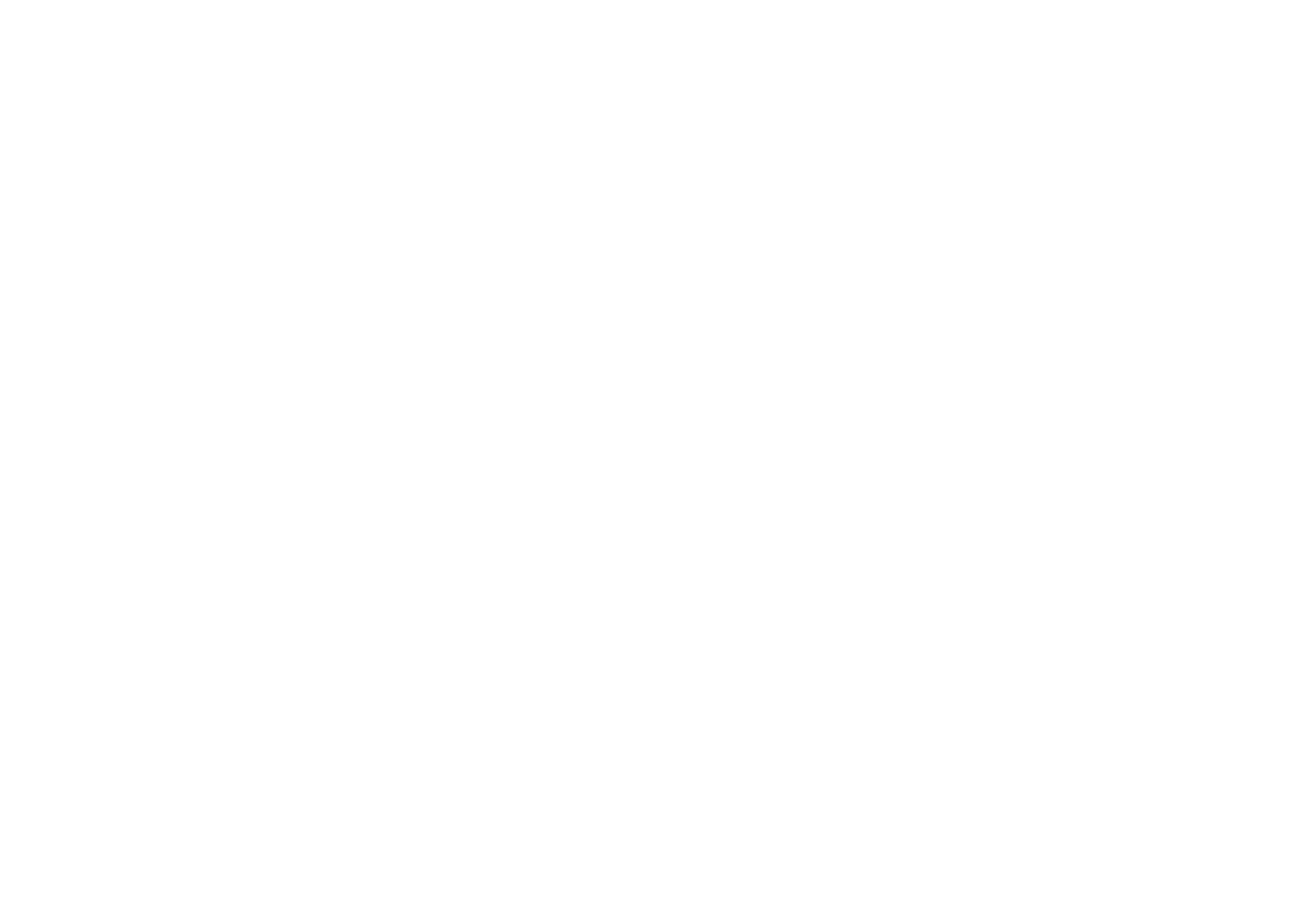
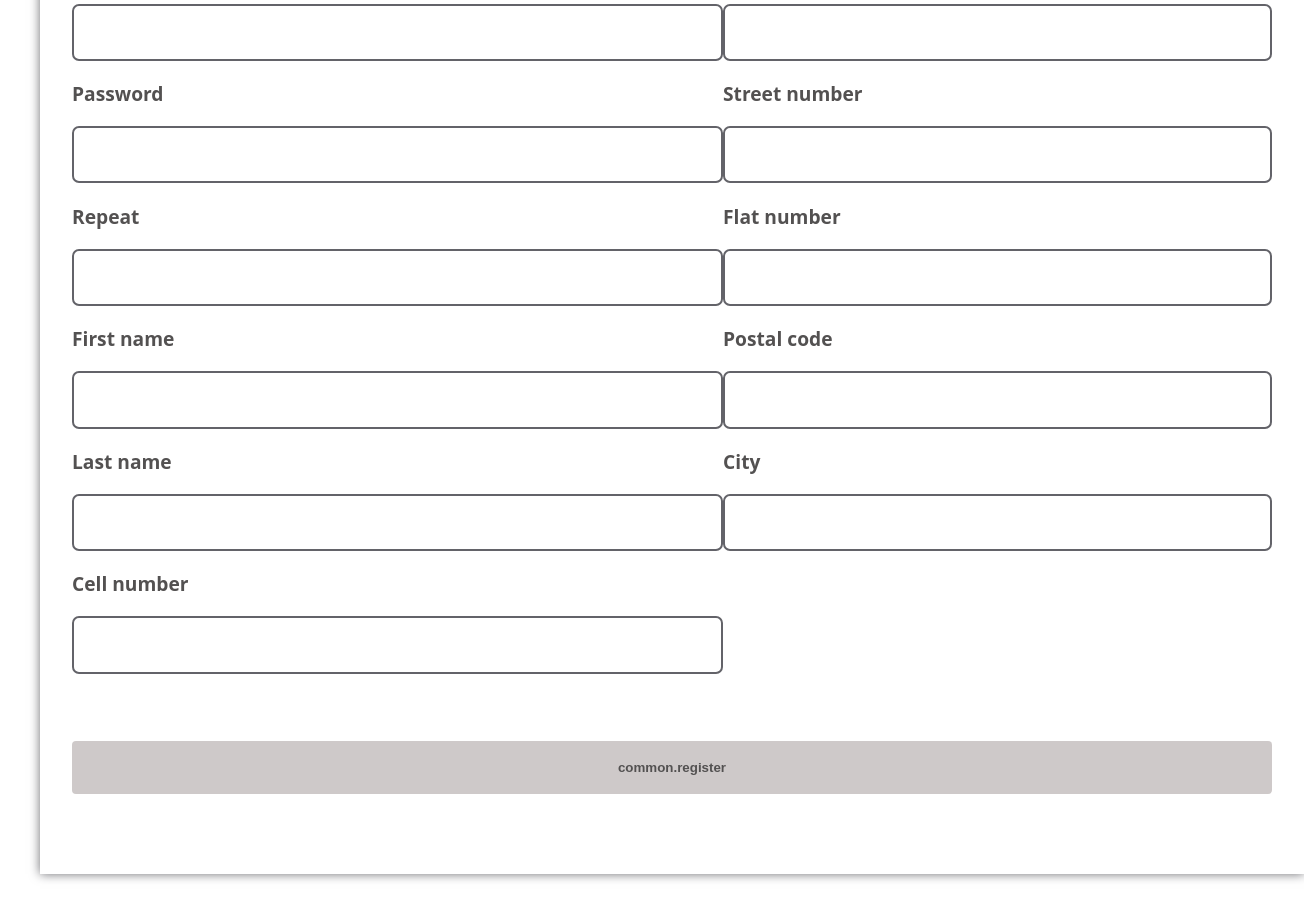
Before and after one commit to jagodabie/ecommerce, a Vue app in the folder ecommerce/: page /register in a window 1280 px wide. Before the commit this address had no page. Shown: the part 240-1154 px from the top of the page, 1304 px wide, since content can reach past the window. Before the commit the page ends 800 px from the top, so only its background shows below. Built offline with nearby package versions, Linux system fonts and the light colour scheme.

Commit message:
feat: user interfaces addiotion and register view creation

```diff
--- a/ecommerce/src/components/BaseInput.vue
+++ b/ecommerce/src/components/BaseInput.vue
@@ -1,5 +1,5 @@
 <script setup lang="ts">
-import { computed, watchEffect, ref, defineEmits } from "vue";
+import { computed, watchEffect, watch, defineEmits } from "vue";
 import type { Ref } from "vue";
 
 // TODO props
--- a/ecommerce/src/locales/en.json
+++ b/ecommerce/src/locales/en.json
@@ -3,10 +3,25 @@
     "home": "Home",
     "login": "login | Login | LOGIN" ,
     "password": "password | Password",
+    "repeat": "Repeat",
     "forgotPassword": "Forgot Password ?",
     "doNotHaveAccount": "Do not have an account ?",
     "signUp": "Sign up | SIGN UP",
     "signIn": "Sign in | SIGN"
-
+     },
+     "registration": {
+        "name": "First name",
+        "secondName": "Last name",
+        "email": "email",
+        "password":"password",
+        "cellNumber":"Cell number",
+        "address":{
+            "street": "street | Street",
+            "streetNumber": "Street number",
+            "flatNumber": "Flat number",
+            "postalCode": "Postal code",
+            "city": "City"
+        },
+        "AreYouLegalAge":"Are you of legal age ?"
+     }
 }
-}
--- a/ecommerce/src/router/index.ts
+++ b/ecommerce/src/router/index.ts
@@ -1,18 +1,24 @@
 import { createRouter, createWebHistory } from "vue-router";
 import HomeView from "../views/HomeView.vue";
 import LoginView from "../views/LoginView.vue";
+import RegisterView from "../views/RegisterView.vue";
 const router = createRouter({
   history: createWebHistory(import.meta.env.BASE_URL),
   routes: [
     {
       path: "/",
-      name: "home",
+      name: "Home",
       component: HomeView,
     },
     {
       path: "/auth",
-      name: "login",
+      name: "Login",
       component: LoginView,
+    },
+    {
+      path: "/register",
+      name: "Register",
+      component: RegisterView,
     },
   ],
 });
--- /dev/null
+++ b/ecommerce/src/types/User.ts
@@ -0,0 +1,19 @@
+export interface Customer {
+  login: string;
+  name: string;
+  secondName: string;
+  email: string;
+  password?: string;
+  cellNumber: number | null;
+}
+export interface Address {
+  street: string;
+  streetNumber: number | null;
+  flatNumber: number | null;
+  postalCode: string;
+  city: string;
+}
+export interface CustomerRegistrationData extends Customer {
+  address: Address;
+  isAdult: boolean;
+}
--- /dev/null
+++ b/ecommerce/src/views/RegisterView.vue
@@ -0,0 +1,109 @@
+<script setup lang="ts">
+import { ref, reactive } from "vue";
+import type { Ref } from "vue";
+import type { CustomerRegistrationData, Customer } from "../types/User";
+import BaseInput from "../components/BaseInput.vue";
+
+const userAccountCreationData: CustomerRegistrationData = reactive({
+  login: "",
+  name: "",
+  secondName: "",
+  email: "",
+  password: "",
+  cellNumber: null,
+  address: {
+    street: "",
+    streetNumber: null,
+    flatNumber: null,
+    postalCode: "",
+    city: "",
+  },
+  isAdult: false,
+});
+
+const onSubmit = () => {
+  console.log("nic");
+};
+</script>
+
+<template>
+  <main>
+    <div class="container">
+      <h1>{{ $t("common.signUp", 1) }}</h1>
+      <form @submit.prevent="onSubmit">
+        <div class="form-group">
+          <div class="form-customer-contact">
+            <BaseInput :label="$t('common.login')" />
+            <BaseInput :label="$t('common.password', 2)" />
+            <BaseInput :label="$t('common.repeat')" />
+            <BaseInput :label="$t('registration.name')" />
+            <BaseInput :label="$t('registration.secondName')" />
+            <BaseInput :label="$t('registration.cellNumber')" />
+          </div>
+          <div class="form-address">
+            <BaseInput :label="$t('registration.address.street', 1)" />
+            <BaseInput :label="$t('registration.address.streetNumber')" />
+            <BaseInput :label="$t('registration.address.flatNumber')" />
+            <BaseInput :label="$t('registration.address.postalCode')" />
+            <BaseInput :label="$t('registration.address.city')" />
+          </div>
+        </div>
+        <button type="submit" class="btn">
+          {{ $t("common.register", 3) }}
+        </button>
+      </form>
+    </div>
+  </main>
+</template>
+<style scoped>
+.container {
+  margin-left: auto;
+  margin-right: auto;
+  width: 100%;
+  display: flex;
+  height: 40%;
+  flex-direction: column;
+  font-size: 1.2rem;
+  font-weight: 700;
+  box-shadow: 0 0 10px rgb(109, 109, 114);
+  padding: 2rem;
+}
+.form-group {
+  display: flex;
+  flex-direction: row;
+}
+form > .btn {
+  margin-top: 3rem;
+  margin-bottom: 3rem;
+}
+
+a {
+  color: rgb(122, 122, 235);
+  text-decoration: none;
+  padding-top: 2rem;
+  display: block;
+}
+
+a:hover {
+  color: rgb(159, 159, 216);
+}
+.btn {
+  width: 100%;
+  padding: 1.2rem 2rem;
+  border: none;
+  border-radius: 4px;
+  background-color: rgb(206, 201, 201);
+  font-weight: 600;
+  color: rgb(83, 81, 81);
+}
+.btn:hover {
+  background-color: rgb(212, 209, 206);
+  border-color: rgb(212, 209, 206);
+}
+.btn:focus {
+  border: none;
+  outline: 2px solid rgb(167, 160, 152);
+  box-shadow: 0 0 10px rgb(109, 109, 114);
+  border-radius: 4px;
+}
+</style>
```
Also changed, not shown: 1 other file (tests, documents, lock files or other folders).
